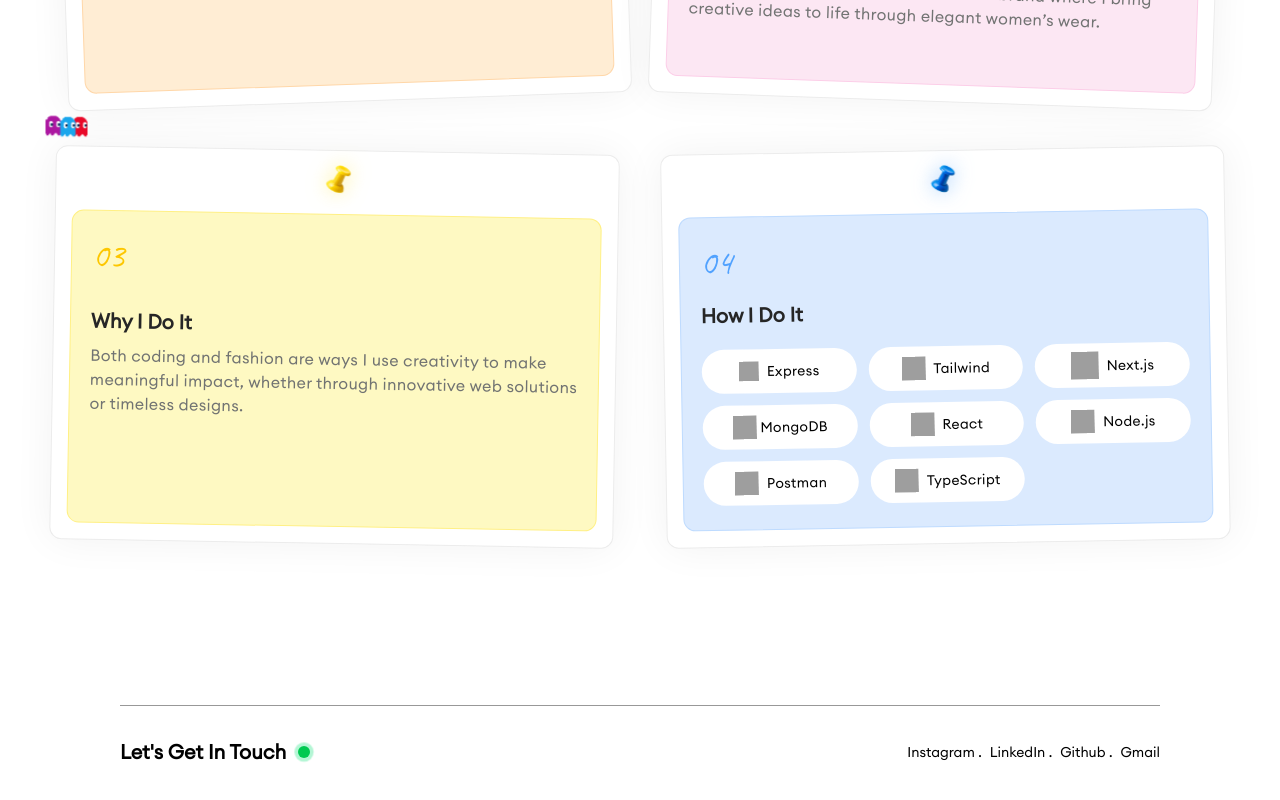
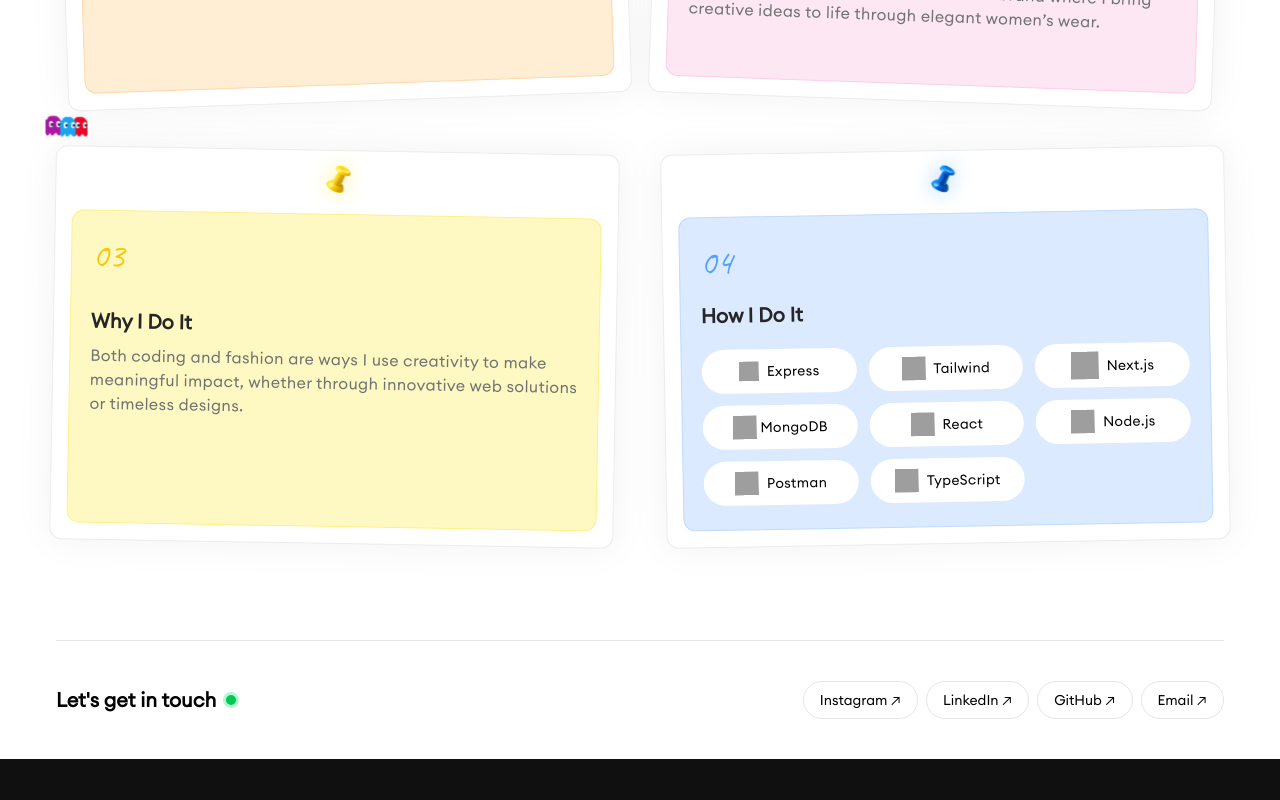
Before and after one commit to zainab-kassim/myportfolio, a Next.js app: page / in a window 1280 px wide. Shown: the part 2765-3565 px from the top of the page. After the commit the page ends 3524 px from the top, so only its background shows below. Built offline with nearby package versions, Linux system fonts and the light colour scheme; grey boxes are pictures that could not be loaded; what @midudev/tailwind-animations would draw is missing.

Commit message:
Rebuild footer with link pills and phone icons

```diff
--- a/src/components/Footer.tsx
+++ b/src/components/Footer.tsx
@@ -1,25 +1,43 @@
 import React from 'react'
+import Image from 'next/image'
 
-
+const links = [
+  { label: 'Instagram', href: 'https://www.instagram.com/zainab_temi_/', icon: 'https://img.icons8.com/?size=100&id=32320&format=png&color=000000' },
+  { label: 'LinkedIn', href: 'https://www.linkedin.com/in/zainab-kassim/', icon: 'https://img.icons8.com/?size=100&id=2EqeH19eMd3a&format=png&color=000000' },
+  { label: 'GitHub', href: 'https://github.com/zainab-kassim', icon: 'https://img.icons8.com/?size=100&id=fmFqQmR0UdsR&format=png&color=000000' },
+  { label: 'Email', href: 'https://mail.google.com/mail/?view=cm&fs=1&to=kassimzainab11@gmail.com', icon: 'https://img.icons8.com/?size=100&id=Y2GfpkgYNp42&format=png&color=000000' },
+]
 
 export default function Footer() {
   return (
-    <div className='max-w-6xl border-t-[0.5px] bottom-0 mx-auto mt-24 pb-12 sm:px-14 px-5'>
-      <div className=' flex flex-row items-center text-black justify-between border-t-[0.5px] py-8 border-[#989898]'>
-        <div className=' flex flex-row items-center font-bold text-[10px] sm:text-lg md:text-xl'>
-          Let&apos;s Get In Touch
-          <span className="relative ml-2 sm:ml-3 flex size-2 sm:size-3">
-            <span className="absolute inline-flex h-full w-full animate-ping rounded-full bg-green-400 opacity-75"></span>
-            <span className="relative inline-flex size-2 sm:size-3 rounded-full bg-green-500"></span>
+    <footer className='max-w-7xl mx-auto mt-8 sm:px-14 px-5'>
+      {/* one row at every size: icon buttons on phones, labelled pills from tablet up */}
+      <div className='flex items-center justify-between gap-4 border-t border-black/10 py-8 sm:py-10 text-black'>
+        <div className='flex items-center gap-2.5 text-base sm:text-xl font-bold whitespace-nowrap'>
+          Let&apos;s get in touch
+          <span className='relative flex size-2.5'>
+            <span className='absolute inline-flex h-full w-full animate-ping rounded-full bg-green-400 opacity-75' />
+            <span className='relative inline-flex size-2.5 rounded-full bg-green-500' />
           </span>
         </div>
-        <div className='flex flex-row flex-wrap gap-1 sm:gap-2 text-[10px] sm:text-sm  items-center'>
-          <a href="https://www.instagram.com/zainab_temi_/" target='_blank' className='cursor-pointer hover:text-gray-800 hover:underline '><h2>Instagram .</h2></a>
-          <a href="https://www.linkedin.com/in/zainab-kassim/"  target='_blank' className='cursor-pointer hover:text-gray-800 hover:underline '><h2>LinkedIn .</h2></a>
-          <a href="https://github.com/zainab-kassim"  target='_blank' className='cursor-pointer hover:text-gray-800 hover:underline '><h2>Github .</h2></a>
-          <a href="https://mail.google.com/mail/?view=cm&fs=1&to=kassimzainab11@gmail.com"  target='_blank' className='cursor-pointer hover:text-gray-800 hover:underline '><h2>Gmail</h2></a>
-        </div>
+        <ul className='flex items-center gap-1.5 sm:gap-2'>
+          {links.map((link) => (
+            <li key={link.label}>
+              <a
+                href={link.href}
+                target='_blank'
+                rel='noopener noreferrer'
+                aria-label={link.label}
+                title={link.label}
+                className='group inline-flex items-center justify-center gap-1 rounded-full border border-black/10 w-9 h-9 sm:w-auto sm:h-auto sm:px-4 sm:py-2 text-sm transition-colors duration-300 hover:bg-black hover:text-white'
+              >
+                <Image src={link.icon} alt='' width={20} height={20} className='w-4 h-4 sm:hidden group-hover:invert' />
+                <span className='hidden sm:inline'>{link.label} <span aria-hidden='true'>↗</span></span>
+              </a>
+            </li>
+          ))}
+        </ul>
       </div>
-    </div>
+    </footer>
   )
 }
```
